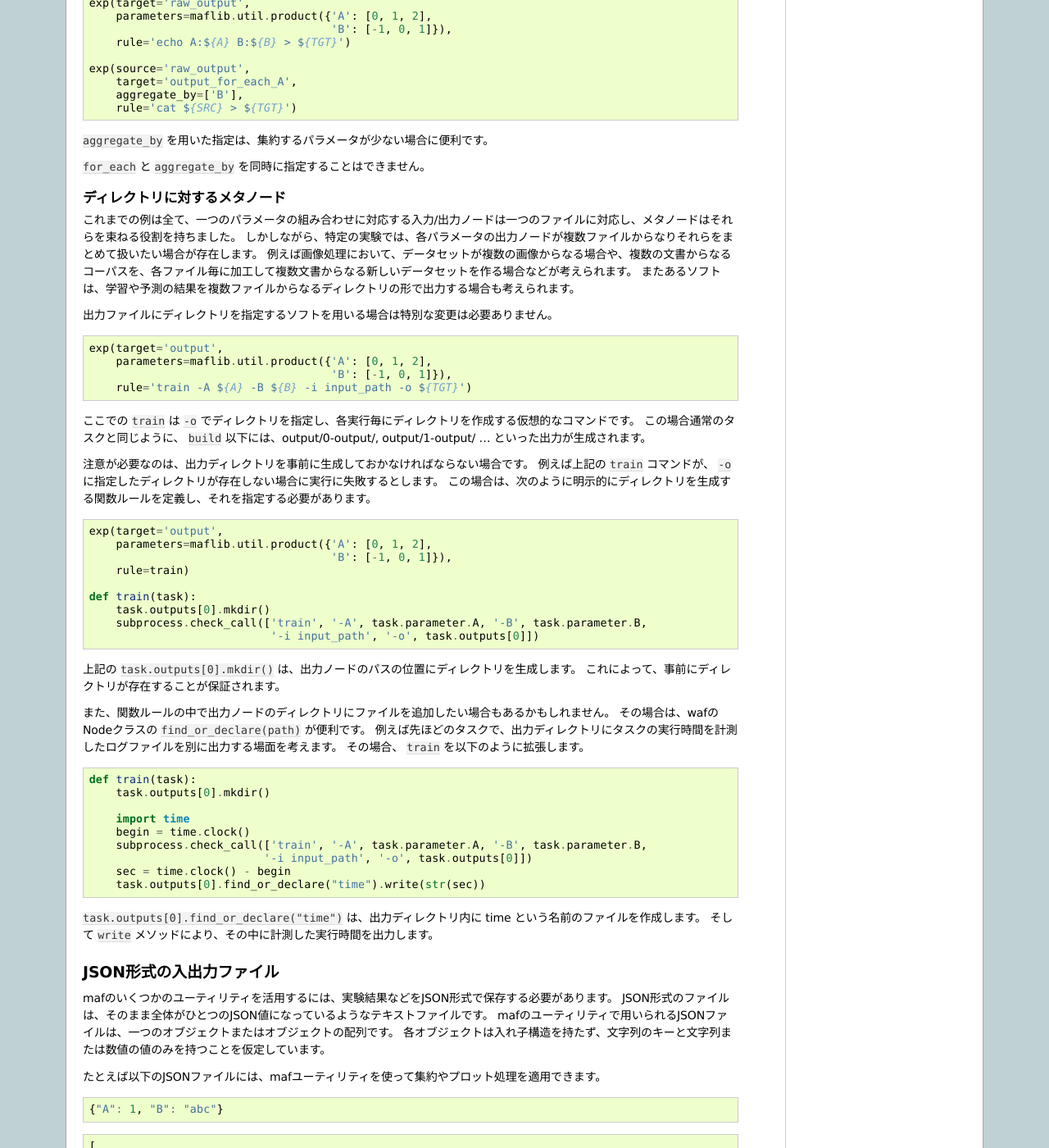
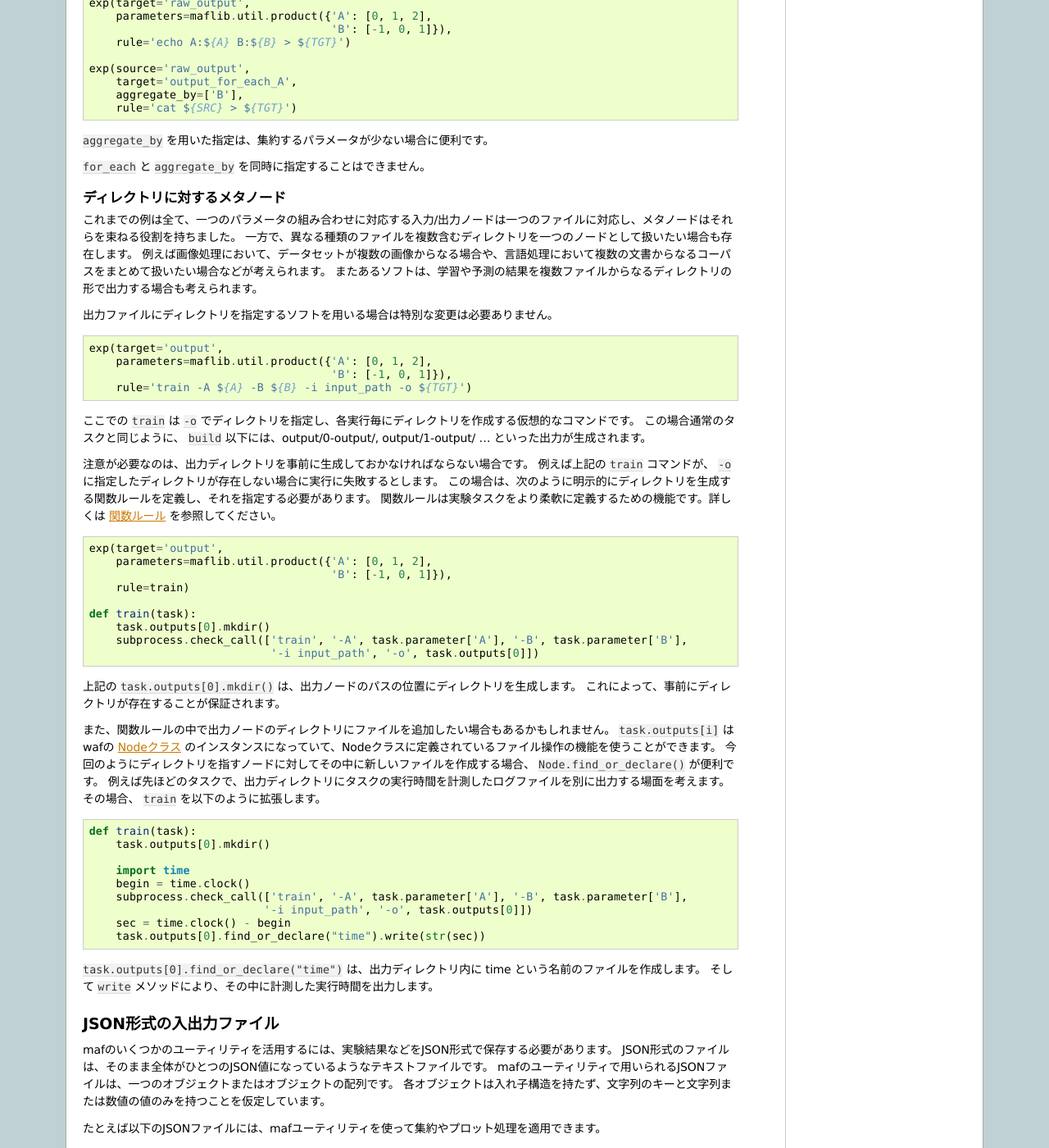
Before and after one commit to pfi/maf, a Sphinx documentation site: the page built from document/source/usage.rst, in a window 1280 px wide and 1400 px high, scrolled down 6416 px. Shown: the whole window at 82% size. Built offline with Sphinx 7.4.7, drawn with Linux system fonts in a browser that asks for light colours; formulas are drawn with MathJax 3.

Commit message:
Fix document; mainly reflects comments

```diff
--- a/document/source/usage.rst
+++ b/document/source/usage.rst
@@ -311,8 +311,8 @@ mafでは、メタノードが持つ複数のパラメータに対するノー
 ~~~~~~~~~~~~~~~~~~~~~~~~~~~~~~
 
 これまでの例は全て、一つのパラメータの組み合わせに対応する入力/出力ノードは一つのファイルに対応し、メタノードはそれらを束ねる役割を持ちました。
-しかしながら、特定の実験では、各パラメータの出力ノードが複数ファイルからなりそれらをまとめて扱いたい場合が存在します。
-例えば画像処理において、データセットが複数の画像からなる場合や、複数の文書からなるコーパスを、各ファイル毎に加工して複数文書からなる新しいデータセットを作る場合などが考えられます。
+一方で、異なる種類のファイルを複数含むディレクトリを一つのノードとして扱いたい場合も存在します。
+例えば画像処理において、データセットが複数の画像からなる場合や、言語処理において複数の文書からなるコーパスをまとめて扱いたい場合などが考えられます。
 またあるソフトは、学習や予測の結果を複数ファイルからなるディレクトリの形で出力する場合も考えられます。
 
 出力ファイルにディレクトリを指定するソフトを用いる場合は特別な変更は必要ありません。
@@ -330,6 +330,7 @@ mafでは、メタノードが持つ複数のパラメータに対するノー
 注意が必要なのは、出力ディレクトリを事前に生成しておかなければならない場合です。
 例えば上記の ``train`` コマンドが、 ``-o`` に指定したディレクトリが存在しない場合に実行に失敗するとします。
 この場合は、次のように明示的にディレクトリを生成する関数ルールを定義し、それを指定する必要があります。
+関数ルールは実験タスクをより柔軟に定義するための機能です。詳しくは :ref:`function_rule` を参照してください。
 
 .. code-block:: python
 
@@ -340,14 +341,15 @@ mafでは、メタノードが持つ複数のパラメータに対するノー
 
    def train(task):
        task.outputs[0].mkdir()
-       subprocess.check_call(['train', '-A', task.parameter.A, '-B', task.parameter.B,
+       subprocess.check_call(['train', '-A', task.parameter['A'], '-B', task.parameter['B'],
                               '-i input_path', '-o', task.outputs[0]])
 
 上記の ``task.outputs[0].mkdir()`` は、出力ノードのパスの位置にディレクトリを生成します。
 これによって、事前にディレクトリが存在することが保証されます。
 
 また、関数ルールの中で出力ノードのディレクトリにファイルを追加したい場合もあるかもしれません。
-その場合は、wafのNodeクラスの ``find_or_declare(path)`` が便利です。
+``task.outputs[i]`` はwafの `Nodeクラス <http://docs.waf.googlecode.com/git/apidocs_17/Node.html>`_ のインスタンスになっていて、Nodeクラスに定義されているファイル操作の機能を使うことができます。
+今回のようにディレクトリを指すノードに対してその中に新しいファイルを作成する場合、 ``Node.find_or_declare()`` が便利です。
 例えば先ほどのタスクで、出力ディレクトリにタスクの実行時間を計測したログファイルを別に出力する場面を考えます。
 その場合、 ``train`` を以下のように拡張します。
 
@@ -358,7 +360,7 @@ mafでは、メタノードが持つ複数のパラメータに対するノー
 
         import time
         begin = time.clock()
-        subprocess.check_call(['train', '-A', task.parameter.A, '-B', task.parameter.B,
+        subprocess.check_call(['train', '-A', task.parameter['A'], '-B', task.parameter['B'],
                               '-i input_path', '-o', task.outputs[0]])
         sec = time.clock() - begin
         task.outputs[0].find_or_declare("time").write(str(sec))
```
Also changed, not shown: other parts of document/source/usage.rst (+2 -0 lines).
